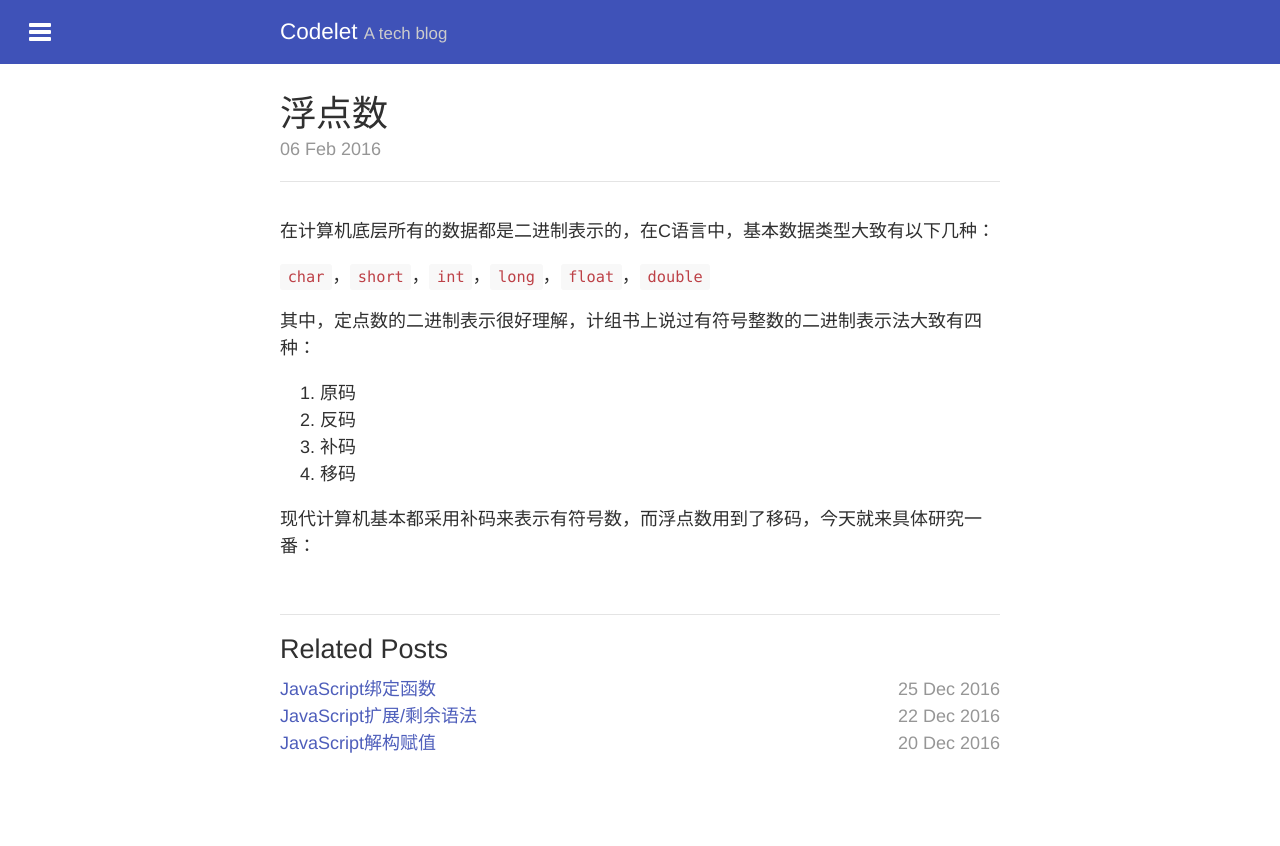
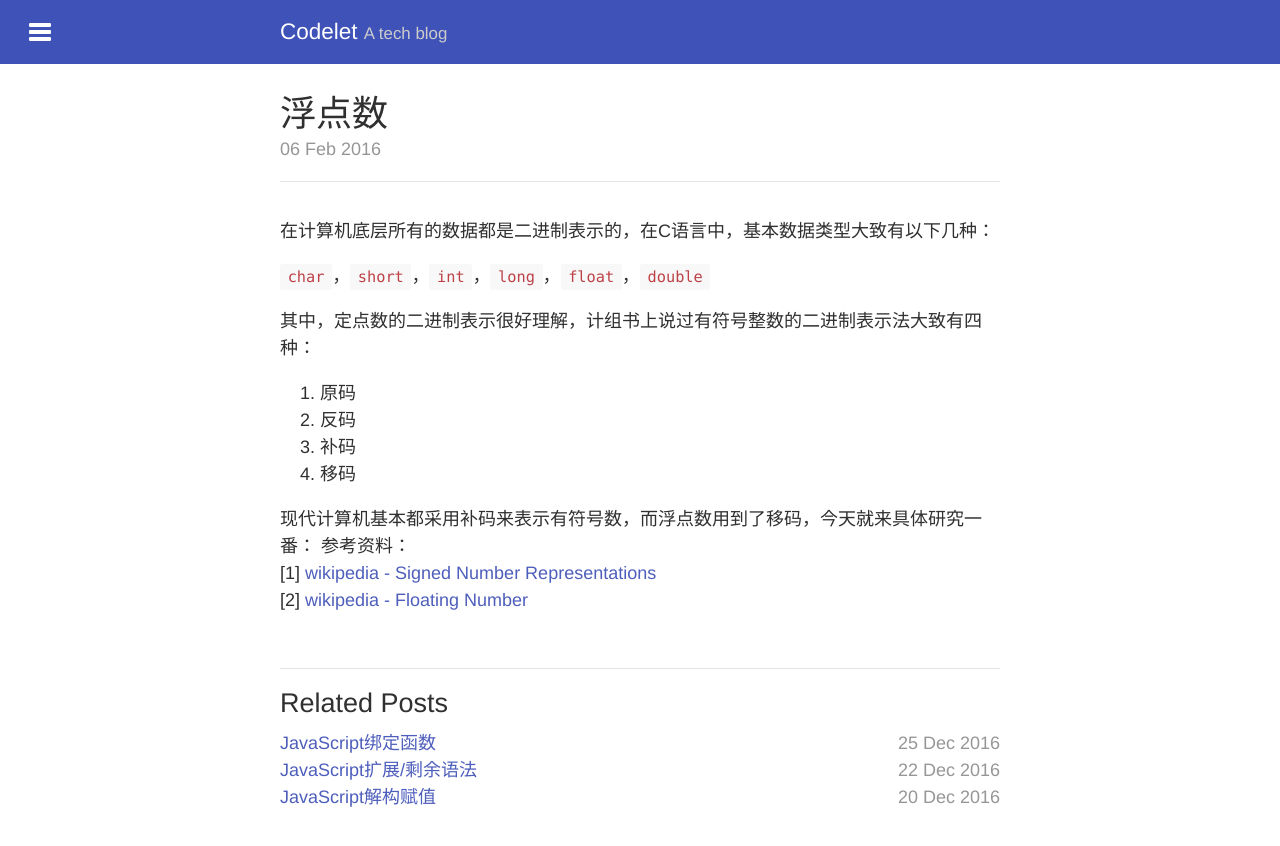
Before and after one commit to skylerlee/codelet, a Jekyll site: the page built from _posts/2016-02-06-floating-point-number.md, in a window 1280 px wide. Shown: the top 846 px of the page. Built offline with Jekyll 4.4.1, drawn with Linux system fonts in a browser that asks for light colours.

Commit message:
Add references

```diff
--- a/_posts/2016-02-06-floating-point-number.md
+++ b/_posts/2016-02-06-floating-point-number.md
@@ -19,3 +19,6 @@ tags:
 4. 移码
 
 现代计算机基本都采用补码来表示有符号数，而浮点数用到了移码，今天就来具体研究一番：
+参考资料：
+[1] [wikipedia - Signed Number Representations](https://en.wikipedia.org/wiki/Signed_number_representations)
+[2] [wikipedia - Floating Number](https://en.wikipedia.org/wiki/Floating-point_arithmetic)
```
